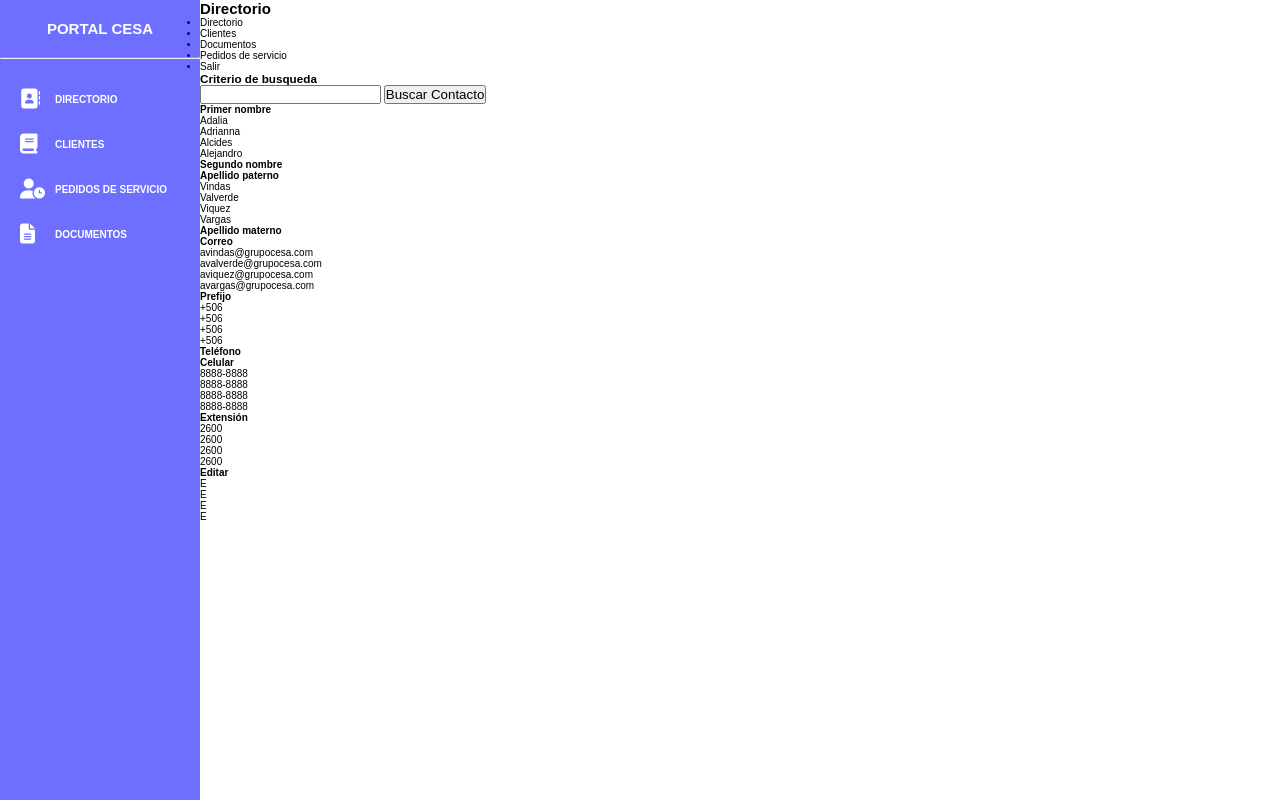
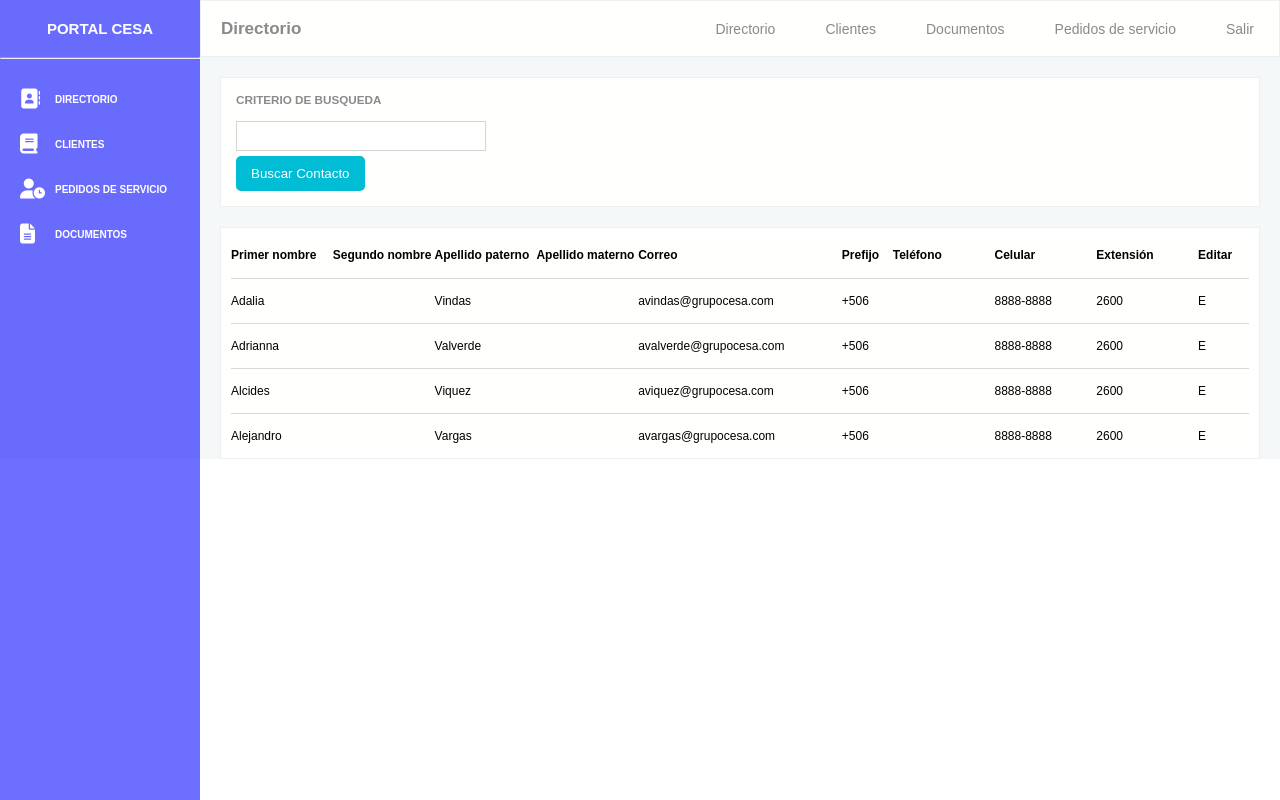
Before and after one commit to jonathangg03/portal_cesa, a plain HTML site: page layout/contactos.html in a window 1280 px wide. Drawn offline with Linux system fonts and the light colour scheme.

Commit message:
[Maquetado] Directorio

```diff
--- a/layout/contactos.html
+++ b/layout/contactos.html
@@ -28,69 +28,81 @@
         </nav>
       </header>
       <section class="search">
-        <h3>Criterio de busqueda</h3>
+        <h3>CRITERIO DE BUSQUEDA</h3>
         <input type="text" name="search" id="search" />
         <button type="button">Buscar Contacto</button>
       </section>
       <section class="contacts">
-        <div class="contact__table">
-          <div class="contact__table--column">
+        <div class="contacts__table">
+          <div class="contacts__table--column">
             <h4>Primer nombre</h4>
-            <p>Adalia</p>
-            <p>Adrianna</p>
-            <p>Alcides</p>
-            <p>Alejandro</p>
+            <div><p>Adalia</p></div>
+            <div><p>Adrianna</p></div>
+            <div><p>Alcides</p></div>
+            <div><p>Alejandro</p></div>
           </div>
-          <div class="contact__table--column">
+          <div class="contacts__table--column">
             <h4>Segundo nombre</h4>
+            <div></div>
+            <div></div>
+            <div></div>
+            <div></div>
           </div>
-          <div class="contact__table--column">
+          <div class="contacts__table--column">
             <h4>Apellido paterno</h4>
-            <p>Vindas</p>
-            <p>Valverde</p>
-            <p>Viquez</p>
-            <p>Vargas</p>
+            <div><p>Vindas</p></div>
+            <div><p>Valverde</p></div>
+            <div><p>Viquez</p></div>
+            <div><p>Vargas</p></div>
           </div>
-          <div class="contact__table--column">
+          <div class="contacts__table--column">
             <h4>Apellido materno</h4>
+            <div></div>
+            <div></div>
+            <div></div>
+            <div></div>
           </div>
-          <div class="contact__table--column">
+          <div class="contacts__table--column">
             <h4>Correo</h4>
-            <p>avindas@grupocesa.com</p>
-            <p>avalverde@grupocesa.com</p>
-            <p>aviquez@grupocesa.com</p>
-            <p>avargas@grupocesa.com</p>
+            <div><p>avindas@grupocesa.com</p></div>
+            <div><p>avalverde@grupocesa.com</p></div>
+            <div><p>aviquez@grupocesa.com</p></div>
+            <div><p>avargas@grupocesa.com</p></div>
           </div>
-          <div class="contact__table--column">
+          <div class="contacts__table--column">
             <h4>Prefijo</h4>
-            <p>+506</p>
-            <p>+506</p>
-            <p>+506</p>
-            <p>+506</p>
+            <div><p>+506</p></div>
+            <div><p>+506</p></div>
+            <div><p>+506</p></div>
+            <div><p>+506</p></div>
           </div>
-          <div class="contact__table--column">
+          <div class="contacts__table--column">
             <h4>Teléfono</h4>
+            <div></div>
+            <div></div>
+            <div></div>
+            <div></div>
           </div>
-          <div class="contact__table--column">
+          <div class="contacts__table--column">
             <h4>Celular</h4>
-            <p>8888-8888</p>
-            <p>8888-8888</p>
-            <p>8888-8888</p>
-            <p>8888-8888</p>
+            <div><p>8888-8888</p></div>
+            <div><p>8888-8888</p></div>
+            <div><p>8888-8888</p></div>
+            <div><p>8888-8888</p></div>
           </div>
-          <div class="contact__table--column">
+          <div class="contacts__table--column">
             <h4>Extensión</h4>
-            <p>2600</p>
-            <p>2600</p>
-            <p>2600</p>
-            <p>2600</p>
+            <div><p>2600</p></div>
+            <div><p>2600</p></div>
+            <div><p>2600</p></div>
+            <div><p>2600</p></div>
           </div>
-          <div class="contact__table--column">
+          <div class="contacts__table--column">
             <h4>Editar</h4>
-            <p>E</p>
-            <p>E</p>
-            <p>E</p>
-            <p>E</p>
+            <div><p>E</p></div>
+            <div><p>E</p></div>
+            <div><p>E</p></div>
+            <div><p>E</p></div>
           </div>
         </div>
       </section>
@@ -100,20 +112,28 @@
       <hr />
       <ul class="menu__container">
         <li>
+          <a href="/hola">
             <i class="fas fa-address-book"></i>
             <p>DIRECTORIO</p>
+          </a>
         </li>
         <li>
+          <a href="">
             <i class="fas fa-book"></i>
             <p>CLIENTES</p>
+          </a>
         </li>
         <li>
+          <a href="">
             <i class="fas fa-user-clock"></i>
             <p>PEDIDOS DE SERVICIO</p>
+          </a>
         </li>
         <li>
+          <a href="">
             <i class="fas fa-file-alt"></i>
             <p>DOCUMENTOS</p>
+          </a>
         </li>
       </ul>
     </section>
--- a/layout/styles/contactos.css
+++ b/layout/styles/contactos.css
@@ -0,0 +1,97 @@
+:root {
+  --bg-sections: #fffffd;
+  --border-sections: #efeef1;
+  --gray: #8a8a8c;
+}
+
+header {
+  display: flex;
+  align-items: center;
+  margin-bottom: 20px;
+  justify-content: space-between;
+  background-color: var(--bg-sections);
+  border: 1px solid var(--border-sections);
+  color: var(--gray);
+}
+
+h2 {
+  padding-left: 20px;
+  font-size: 1.7rem;
+}
+
+.top-menu {
+  display: flex;
+  list-style: none;
+  height: 55px;
+}
+
+.top-menu__item {
+  padding: 0 25px;
+  display: flex;
+  font-size: 1.4rem;
+  align-items: center;
+}
+
+/* SEARCH */
+
+.search {
+  margin: 0 20px;
+  padding: 15px;
+  background-color: var(--bg-sections);
+  border: 1px solid var(--border-sections);
+}
+
+h3 {
+  color: var(--gray);
+  padding-bottom: 15px;
+}
+
+input {
+  width: 250px;
+  height: 30px;
+  margin-bottom: 5px;
+  border: 1px solid #d6d5d5;
+  color: var(--gray);
+}
+
+input:focus-visible {
+  outline: 0.5px solid #9e9e9e;
+  color: black;
+}
+
+button {
+  display: block;
+  cursor: pointer;
+  padding: 10px 15px;
+  background-color: #00bcd4;
+  color: white;
+  border: none;
+  border-radius: 5px;
+}
+
+/* CONTACTS */
+
+.contacts {
+  margin: 20px;
+  background-color: var(--bg-sections);
+  border: 1px solid var(--border-sections);
+}
+
+.contacts__table {
+  padding: 20px 10px 0;
+  display: grid;
+  grid-template-columns: repeat(4, 1fr) 2fr 0.5fr 1fr 1fr 1fr 0.5fr;
+}
+
+.contacts__table--column {
+  display: grid;
+  grid-template-rows: 30px;
+  grid-auto-rows: 45px;
+  font-size: 1.2rem;
+}
+
+.contacts__table--column div {
+  border-top: 0.5px solid #d9d9da;
+  display: flex;
+  align-items: center;
+}
--- a/layout/styles/globals.css
+++ b/layout/styles/globals.css
@@ -11,4 +11,5 @@ html {
 
 .menu-separator {
   padding-left: 200px;
+  background-color: #f4f8f8;
 }
--- a/layout/styles/menu.css
+++ b/layout/styles/menu.css
@@ -23,9 +23,14 @@ hr {
 
 .menu__container li {
   margin: 25px 0;
+  font-size: 1rem;
+}
+
+.menu__container li a {
+  display: flex;
   align-items: center;
-  display: flex;
-  font-size: 1rem;
+  color: white;
+  text-decoration: none;
 }
 
 .menu__container li p {
```
Lines whose indentation alone changed are shown as unchanged.
